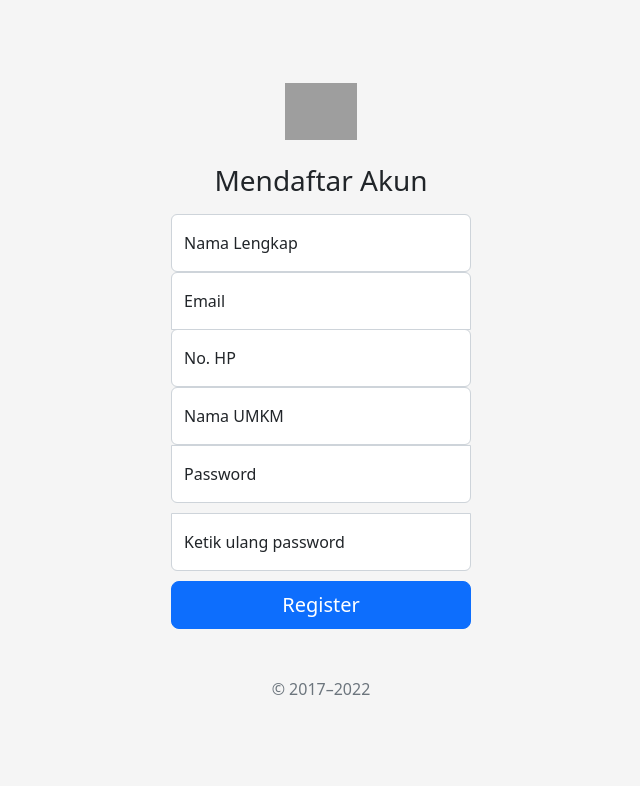
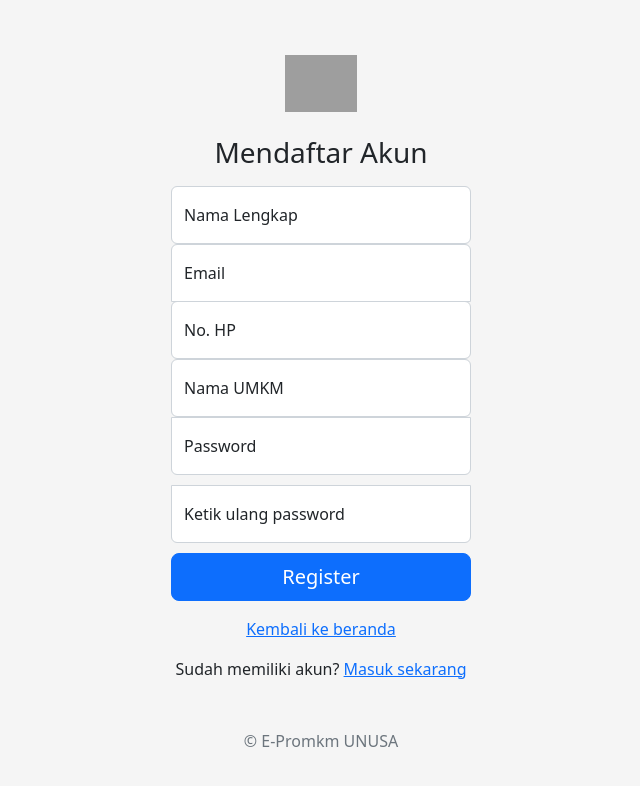
Before and after one commit to NandaBowo/eproumkm, a CodeIgniter 4 app: template app/Views/auth/register.php in a window 1280 px wide. Shown: the top 786 px of the page, without its empty margins (319-959 px from the left). Run offline with PHP 8.4 and a stand-in for CodeIgniter, Linux system fonts and the light colour scheme; the template is opened without the code that fills it, so the values that code supplies are empty; some libraries are stand-ins or nearby versions; grey boxes are pictures that could not be loaded.

Commit message:
add navigasi auth view

```diff
--- a/app/Views/auth/login.php
+++ b/app/Views/auth/login.php
@@ -22,7 +22,11 @@
                 <label for="floatingPassword">Password</label>
             </div>
 
-            <button class="w-100 btn btn-lg btn-primary" type="submit">Login</button>
+            <button class="w-100 btn btn-lg btn-primary mb-3" type="submit">Login</button>
+
+            <a href="/">Kembali ke beranda</a>
+            <p class="mt-3">Belum memiliki akun? <a href="/auth/register">Daftar sekarang</a></p>
+
             <p class="mt-5 mb-3 text-muted">&copy; E-Promkm UNUSA</p>
         </form>
     </main>
--- a/app/Views/auth/register.php
+++ b/app/Views/auth/register.php
@@ -14,7 +14,7 @@
             <h1 class="h3 mb-3 fw-normal">Mendaftar Akun</h1>
 
             <div class="form-floating">
-                <input type="text" class="form-control" name="name" id="floatingInput"  placeholder="name@example.com">
+                <input type="text" class="form-control" name="name" id="floatingInput" placeholder="name@example.com">
                 <label for="floatingInput">Nama Lengkap</label>
             </div>
             <div class="form-floating">
@@ -38,8 +38,12 @@
                 <label for="floatingPassword">Ketik ulang password</label>
             </div>
 
-            <button class="w-100 btn btn-lg btn-primary" type="submit">Register</button>
-            <p class="mt-5 mb-3 text-muted">&copy; 2017–2022</p>
+            <button class="w-100 btn btn-lg btn-primary mb-3" type="submit">Register</button>
+
+            <a href="/">Kembali ke beranda</a>
+            <p class="mt-3">Sudah memiliki akun? <a href="/auth/login">Masuk sekarang</a></p>
+
+            <p class="mt-5 mb-3 text-muted">&copy; E-Promkm UNUSA</p>
         </form>
     </main>
 
--- a/app/Views/kasir/index.php
+++ b/app/Views/kasir/index.php
@@ -20,7 +20,7 @@
                 </div>
                 <div class="mb-3">
                     <label for="namaBarang" class="form-label">Nama Barang</label>
-                    <input type="number" class="form-control" id="namaBarang" aria-describedby="emailHelp">
+                    <input type="text" class="form-control" id="namaBarang" aria-describedby="emailHelp">
                 </div>
                 <div class="mb-3">
                     <label for="harga" class="form-label">Harga</label>
```
